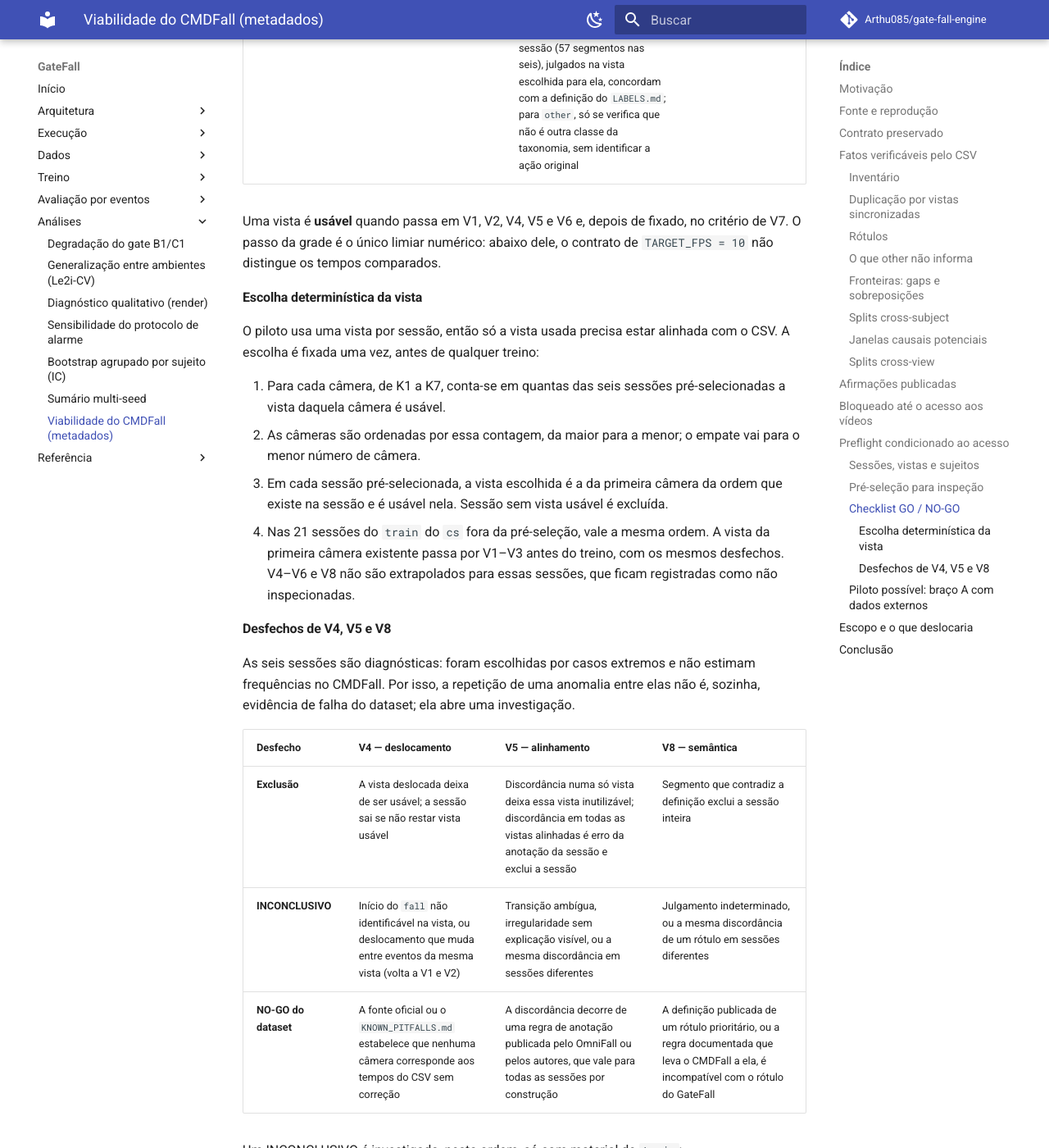
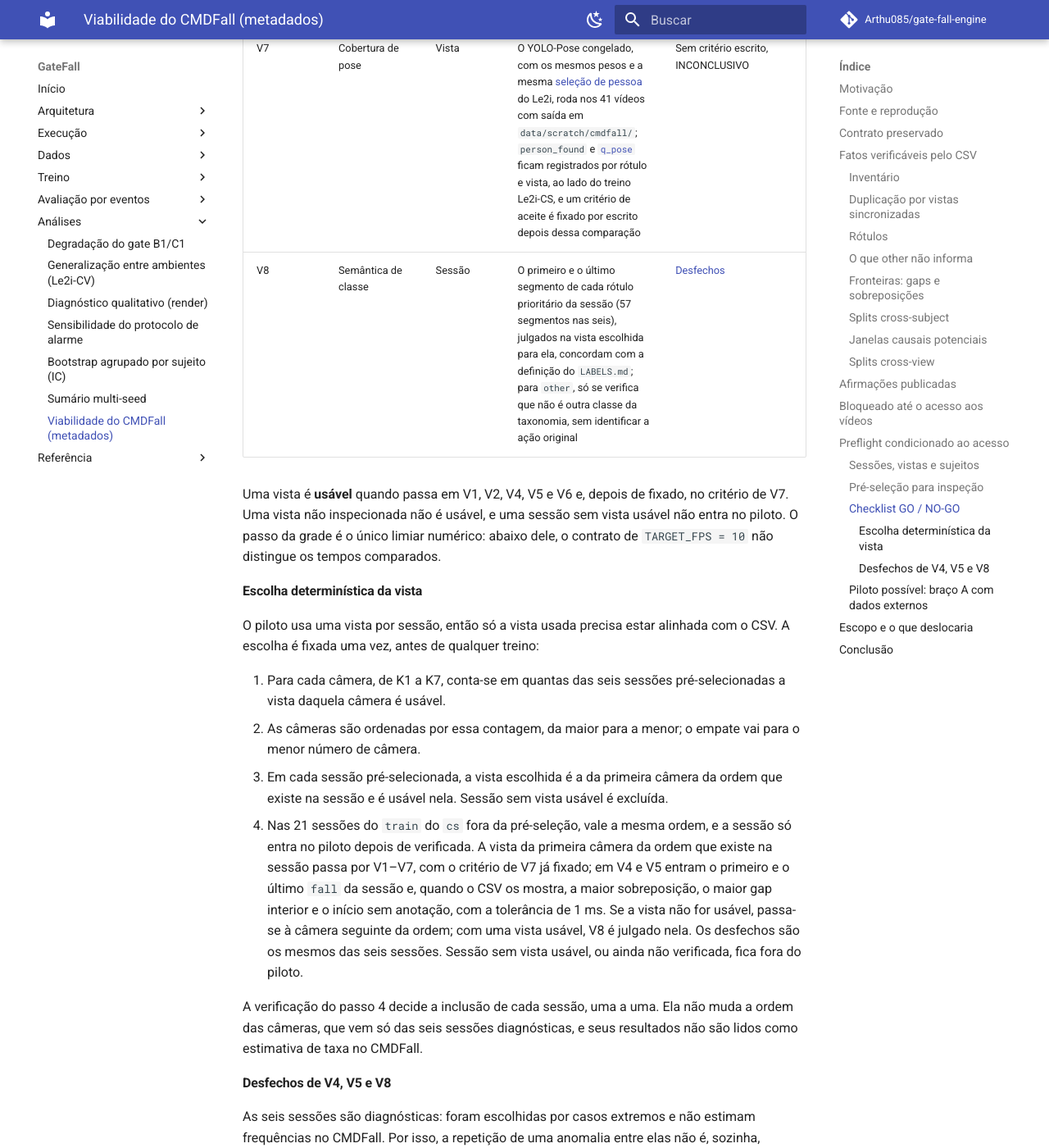
Before and after one commit to Arthu085/gate-fall-engine, an MkDocs documentation site: the page built from docs/analysis/cmdfall-feasibility.md, in a window 1280 px wide and 1400 px high, scrolled down 13348 px. Shown: the whole window at 82% size. Built offline with MkDocs 1.6.1 and Material for MkDocs 9.7.7, drawn with Linux system fonts in a browser that asks for light colours; comment, search, counter and statistics services are not loaded; some of the changed text lies outside the part shown.

Commit message:
docs(analysis): require verified CMDFall views for pilot inclusion
Co-Authored-By: Claude <noreply@anthropic.com>

```diff
--- a/docs/analysis/cmdfall-feasibility.md
+++ b/docs/analysis/cmdfall-feasibility.md
@@ -400,7 +400,7 @@ uma vista ou excluir uma sessão sem decidir nada sobre o dataset
 ([desfechos](#desfechos-de-v4-v5-e-v8)). INCONCLUSIVO bloqueia o preflight
 até ser resolvido, e nenhuma resolução usa métrica de modelo nem o `test`
 de qualquer dataset. O preflight é GO quando M1–M6 estão em GO, nenhuma
-checagem terminou em NO-GO, nenhum INCONCLUSIVO está aberto e as exclusões
+checagem terminou em NO-GO do dataset, nenhum INCONCLUSIVO está aberto e as exclusões
 estão registradas.
 
 **Condições obrigatórias, decidíveis sem vídeo RGB:**
@@ -414,15 +414,16 @@ estão registradas.
 | M5 | RGB monocular | Só os vídeos `colors/` entram; profundidade, esqueleto do sensor e acelerômetro, se vierem no pacote, não são lidos |
 | M6 | Escopo | Decisão escrita do responsável dizendo o que o trabalho desloca |
 
-**Checagens que só o vídeo RGB resolve**, nos 41 vídeos pré-selecionados.
+**Checagens que só o vídeo RGB resolve**, nos 41 vídeos pré-selecionados e,
+para inclusão no piloto, nas vistas candidatas das outras sessões.
 Nenhuma etapa corrige tempos: o CSV é usado como publicado, e uma vista
 cujos tempos não batem com ele fica registrada como deslocada e deixa de
 ser usável.
 
 | # | Checagem | Unidade | GO quando | Fora do GO |
 | --- | --- | --- | --- | --- |
-| V1 | Integridade e tempo de quadro | Vista | `ffprobe -count_frames` é igual à contagem do pipe de decodificação, como no [relatório do Le2i](../data/temporal-contract.md#relatorio-e-checagens); FPS, resolução e duração ficam registrados | NO-GO: contagens divergentes sem causa identificada |
-| V2 | Grade de 10 fps | Vista | O quadro de origem escolhido pela grade fica a menos de um passo da grade (0,1 s) do seu tempo nominal | NO-GO: um desvio de um passo ou mais exigiria grade por PTS, que muda o contrato temporal |
+| V1 | Integridade e tempo de quadro | Vista | `ffprobe -count_frames` é igual à contagem do pipe de decodificação, como no [relatório do Le2i](../data/temporal-contract.md#relatorio-e-checagens); FPS, resolução e duração ficam registrados | A vista deixa de ser usável. NO-GO do dataset só quando a causa identificada é do formato publicado (contêiner, codec ou carimbos de tempo comuns a todos os vídeos); sem causa identificada, a falha fica na vista |
+| V2 | Grade de 10 fps | Vista | O quadro de origem escolhido pela grade fica a menos de um passo da grade (0,1 s) do seu tempo nominal | A vista deixa de ser usável, porque uma grade por PTS mudaria o contrato temporal. NO-GO do dataset só quando a taxa variável vem do formato publicado, comum a todos os vídeos |
 | V3 | Fim do vídeo | Vista | A grade usa a duração decodificada e os segmentos que passam do fim ficam listados por vídeo | — (o excesso é registrado, não corrigido) |
 | V4 | Deslocamento temporal | Vista | O início do primeiro e do último `fall` da sessão aparece na vista a menos de um passo da grade do tempo do CSV. O deslocamento medido, com sinal, fica registrado por evento e por vista; vistas da mesma sessão podem diferir entre si, e essa diferença é registrada, não exigida igual a zero | [Desfechos](#desfechos-de-v4-v5-e-v8) |
 | V5 | Alinhamento da anotação | Vista | Numa vista alinhada em V4, as transições de V4, a sobreposição de `S50`, o maior gap de `S9` e os inícios sem anotação de `S9` e `S24` concordam com o que a vista mostra, a até um passo da grade | [Desfechos](#desfechos-de-v4-v5-e-v8) |
@@ -431,7 +432,9 @@ ser usável.
 | V8 | Semântica de classe | Sessão | O primeiro e o último segmento de cada rótulo prioritário da sessão (57 segmentos nas seis), julgados na vista escolhida para ela, concordam com a definição do `LABELS.md`; para `other`, só se verifica que não é outra classe da taxonomia, sem identificar a ação original | [Desfechos](#desfechos-de-v4-v5-e-v8) |
 
 Uma vista é **usável** quando passa em V1, V2, V4, V5 e V6 e, depois de
-fixado, no critério de V7. O passo da grade é o único limiar numérico:
+fixado, no critério de V7. Uma vista não inspecionada não é usável, e uma
+sessão sem vista usável não entra no piloto. O passo da grade é o único
+limiar numérico:
 abaixo dele, o contrato de `TARGET_FPS = 10` não distingue os tempos
 comparados.
 
@@ -448,9 +451,18 @@ alinhada com o CSV. A escolha é fixada uma vez, antes de qualquer treino:
    da ordem que existe na sessão e é usável nela. Sessão sem vista usável é
    excluída.
 4. Nas 21 sessões do `train` do `cs` fora da pré-seleção, vale a mesma
-   ordem. A vista da primeira câmera existente passa por V1–V3 antes do
-   treino, com os mesmos desfechos. V4–V6 e V8 não são extrapolados para
-   essas sessões, que ficam registradas como não inspecionadas.
+   ordem, e a sessão só entra no piloto depois de verificada. A vista da
+   primeira câmera da ordem que existe na sessão passa por V1–V7, com o
+   critério de V7 já fixado; em V4 e V5 entram o primeiro e o último `fall`
+   da sessão e, quando o CSV os mostra, a maior sobreposição, o maior gap
+   interior e o início sem anotação, com a tolerância de 1 ms. Se a vista
+   não for usável, passa-se à câmera seguinte da ordem; com uma vista usável,
+   V8 é julgado nela. Os desfechos são os mesmos das seis sessões. Sessão
+   sem vista usável, ou ainda não verificada, fica fora do piloto.
+
+A verificação do passo 4 decide a inclusão de cada sessão, uma a uma. Ela
+não muda a ordem das câmeras, que vem só das seis sessões diagnósticas, e
+seus resultados não são lidos como estimativa de taxa no CMDFall.
 
 #### Desfechos de V4, V5 e V8
 
@@ -469,8 +481,9 @@ Um INCONCLUSIVO é investigado, nesta ordem, só com material de `train`:
 
 1. a documentação do OmniFall e dos autores do CMDFall, para saber se a
    anomalia é uma regra publicada (NO-GO do dataset) ou não;
-2. a mesma checagem, com os mesmos eventos, na vista escolhida de cada uma
-   das 21 sessões do `train` do `cs` fora da pré-seleção, nunca em `val` ou
+2. o resultado da mesma checagem nas 21 sessões do `train` do `cs` fora da
+   pré-seleção, obtido na verificação do passo 4 da
+   [escolha da vista](#escolha-deterministica-da-vista), nunca em `val` ou
    `test`.
 
 Cada sessão afetada termina excluída ou com a causa documentada. Enquanto
@@ -490,7 +503,7 @@ sessão vale para todas as vistas.
 | | Controle | Tratamento |
 | --- | --- | --- |
 | Braço | A (TCN sobre as 134 features de pose) | A, sem mudança de arquitetura |
-| Treino | `train` do Le2i-CS | `train` do Le2i-CS mais as 27 sessões do `train` do `cs` do CMDFall, menos as excluídas no preflight, uma vista por sessão |
+| Treino | `train` do Le2i-CS | `train` do Le2i-CS mais as sessões do `train` do `cs` do CMDFall com vista usável verificada, uma vista por sessão; sessão excluída ou não verificada fica fora |
 | Seleção | `val` do Le2i-CS | O mesmo `val`, byte a byte |
 | Receita | [Receita congelada](../train/baseline-a.md#receita-de-treino-congelada) | A mesma, com as mesmas seeds |
 
```
